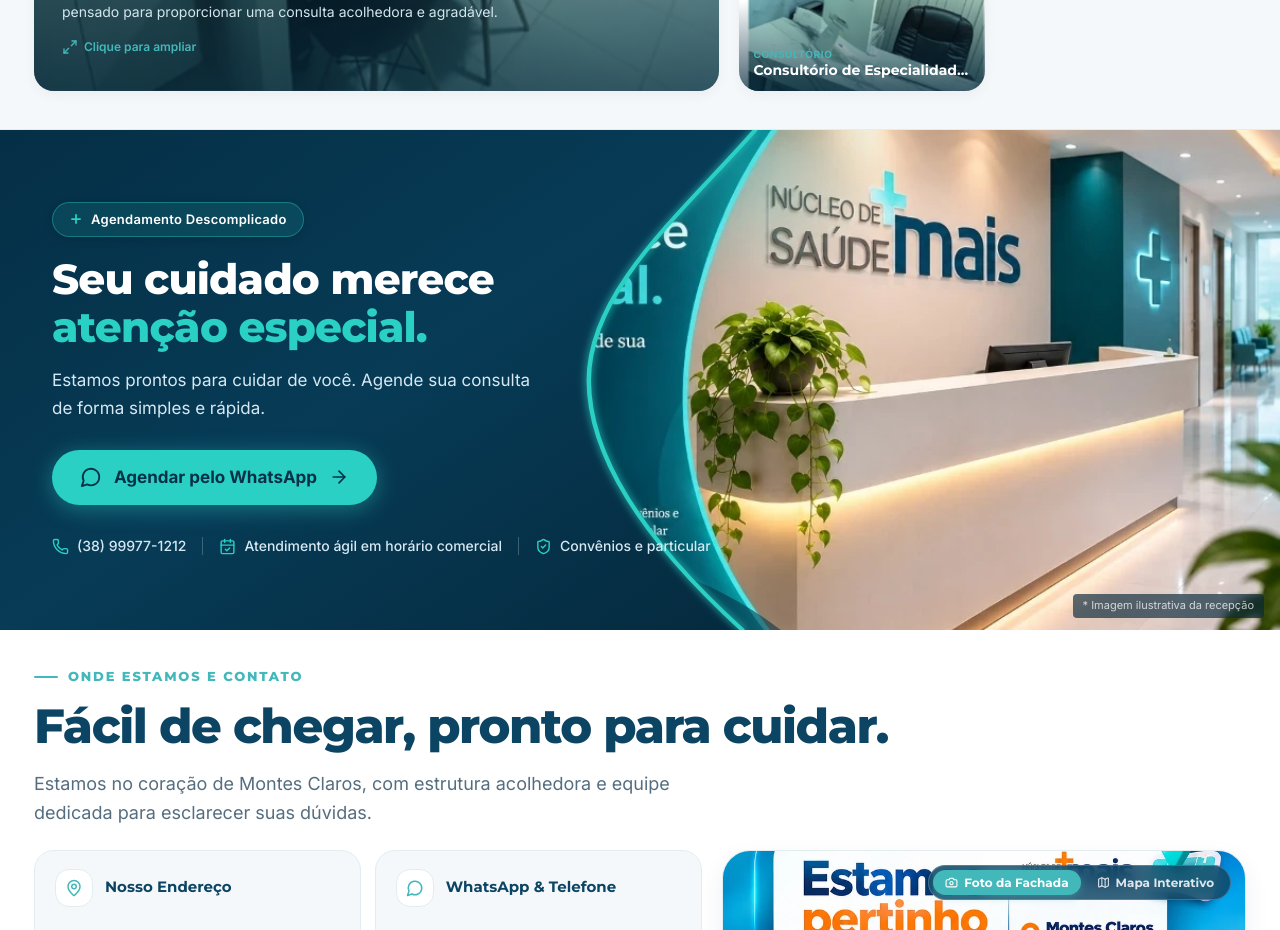
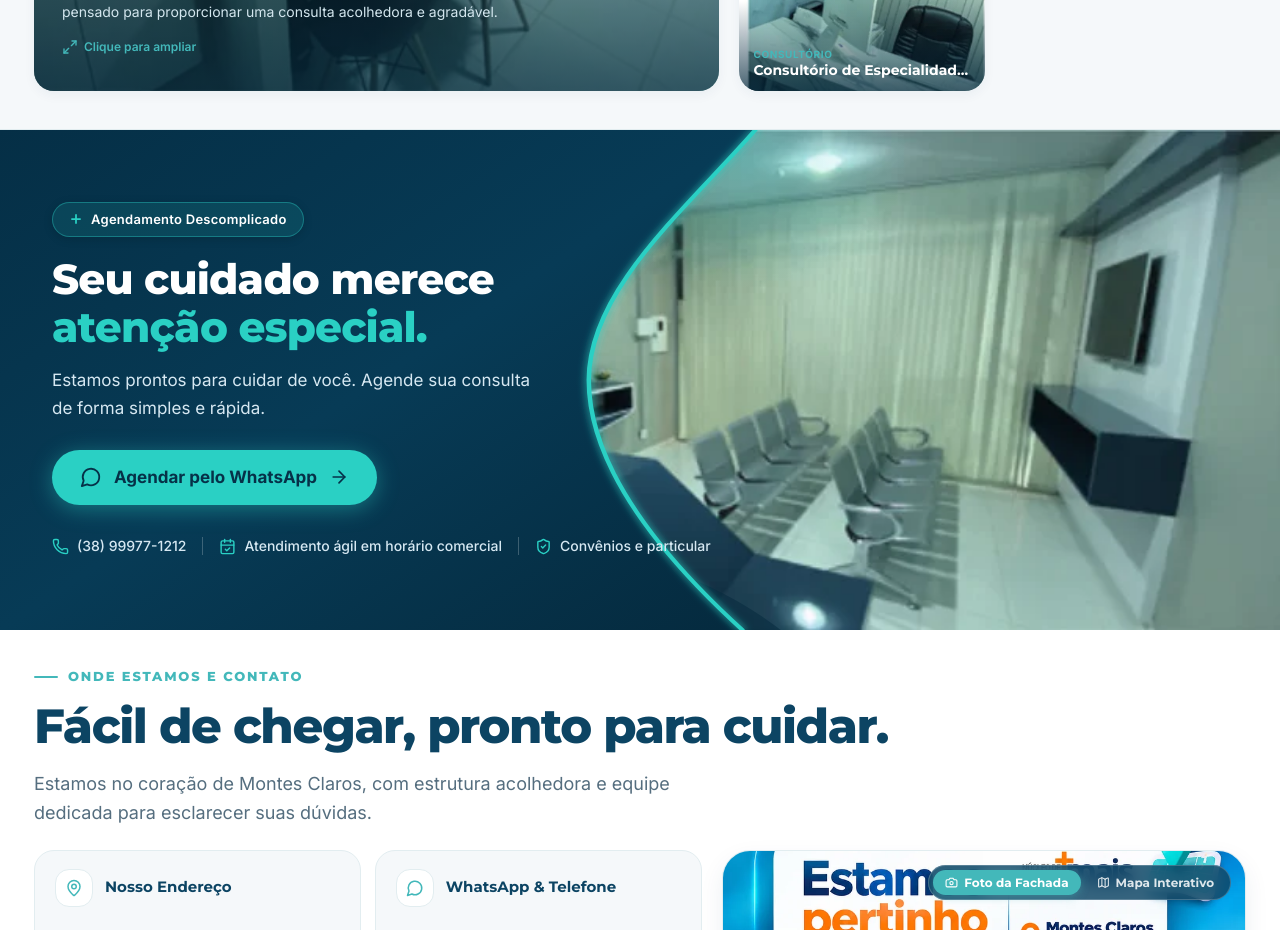
Before and after one commit to Karenfernandes20/nucleo-saude-mais, a Next.js app: page / in a window 1280 px wide. Shown: the part 4860-5790 px from the top of the page. Built offline with nearby package versions, Linux system fonts and the light colour scheme.

Commit message:
fix: use clinic gallery reception photo in appointment banner

```diff
--- a/src/components/appointment-cta.tsx
+++ b/src/components/appointment-cta.tsx
@@ -16,14 +16,13 @@ export default function AppointmentCTA() {
       {/* Right Column: Reception Photo */}
       <div className={styles.photoWrapper}>
         <Image
-          src="/images/clinica/recepcao-agendamento.webp"
-          alt="Recepção moderna e acolhedora da clínica Núcleo de Saúde Mais"
+          src="/images/clinica/facility/estrutura_06_recepcao_balcao.webp"
+          alt="Balcão de atendimento e triagem do Núcleo de Saúde Mais"
           fill
           sizes="(max-width: 900px) 100vw, 55vw"
           className={styles.photoImage}
           priority
         />
-        <span className={styles.disclaimer}>* Imagem ilustrativa da recepção</span>
       </div>
 
       {/* Desktop S-Curve SVG Overlay with Glowing Turquoise Contour Line */}
```
